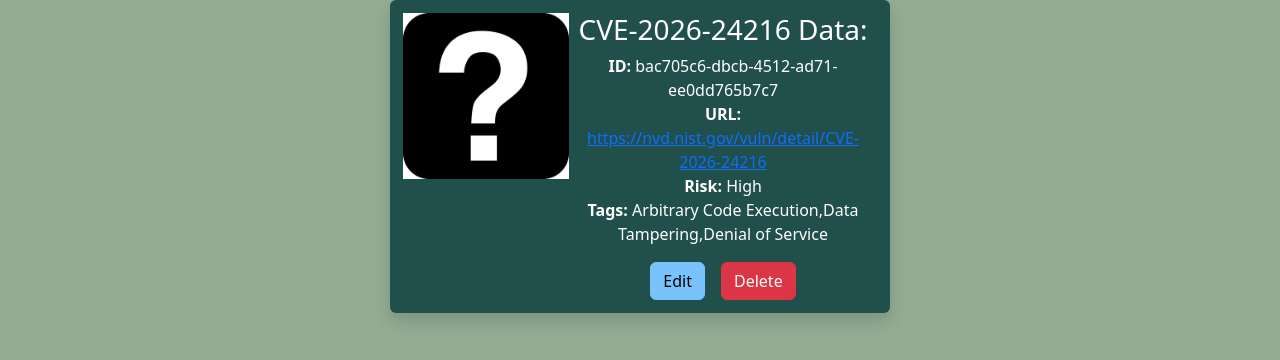
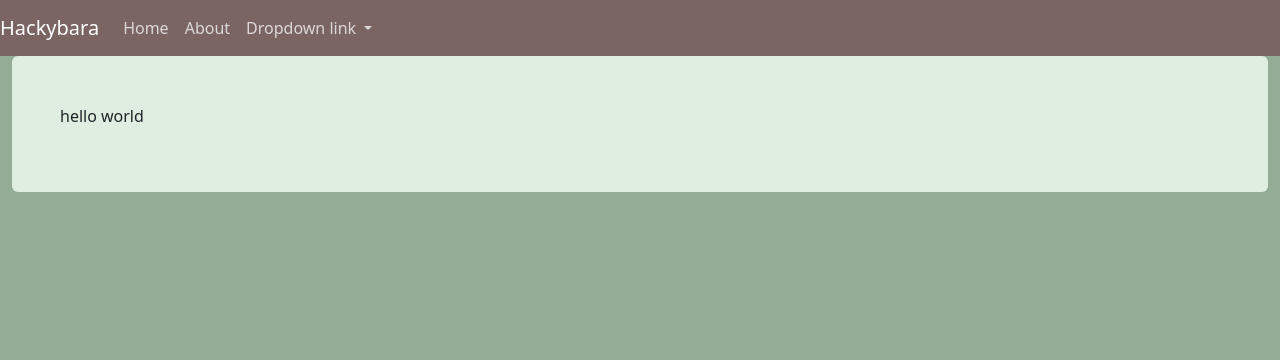
Before and after one commit to reidjessica642/CVES-API-frontend, an Angular app: page / in a window 1280 px wide. Shown: the top 360 px of the page. Built offline with nearby package versions, Linux system fonts and the light colour scheme.

Commit message:
Navbar and bootstrap shenanigans, cve-listing

```diff
--- a/src/app/app.html
+++ b/src/app/app.html
@@ -1,2 +1,34 @@
-<app-cve-data></app-cve-data>
+<nav class="navbar navbar-expand-lg custom-navbar">
+  <a class="navbar-brand" href="#">Hackybara</a>
+  <button class="navbar-toggler" type="button" data-bs-toggle="collapse" data-bs-target="#navbarNavDropdown" aria-controls="navbarNavDropdown" aria-expanded="false" aria-label="Toggle navigation">
+    <span class="navbar-toggler-icon"></span>
+  </button>
+  <div class="collapse navbar-collapse" id="navbarNavDropdown">
+    <ul class="navbar-nav">
+      <li class="nav-item active">
+        <a class="nav-link" href="#">Home<span class="sr-only"></span></a>
+      </li>
+      <li class="nav-item">
+        <a class="nav-link" href="#">About</a>
+      </li>
+      <li class="nav-item dropdown">
+        <a class="nav-link dropdown-toggle" href="#" id="navbarDropdownMenuLink" role="button" data-bs-toggle="dropdown" aria-haspopup="true" aria-expanded="false">
+          Dropdown link
+        </a>
+        <div class="dropdown-menu" aria-labelledby="navbarDropdownMenuLink">
+          <a class="dropdown-item" href="#">Action</a>
+        </div>
+      </li>
+    </ul>
+  </div>
+</nav>
+
+<main class="container-fluid">
+    <div class="bg-light p-5 rounded">
+        <!--<app-cve-data></app-cve-data>-->
+        <app-cve-listing></app-cve-listing>
+    </div>
+</main>
+
+<!--TODO if time: Create Custom Footer - might use fontawesome for fake socials (except github)-->
 <router-outlet /> <!--angular currently likes to get mad if I don't include this tag-->
--- a/src/app/app.ts
+++ b/src/app/app.ts
@@ -1,10 +1,11 @@
 import { Component, signal } from '@angular/core';
 import { RouterOutlet } from '@angular/router';
-import { CveData } from "./cve-data/cve-data";
+import { CveData } from "./cve-data/cve-data.js";
+import { CveListing } from './cve-listing/cve-listing.js';
 
 @Component({
   selector: 'app-root',
-  imports: [RouterOutlet, CveData],
+  imports: [RouterOutlet, CveData, CveListing],
   templateUrl: './app.html',
   styleUrl: './app.css'
 })
--- /dev/null
+++ b/src/app/cve-listing/cve-listing.html
@@ -0,0 +1,6 @@
+<!--<ol>
+    @for(cve of cves; track $index) {
+
+    }
+</ol>-->
+<p>hello world</p>
--- /dev/null
+++ b/src/app/cve-listing/cve-listing.ts
@@ -0,0 +1,13 @@
+import { Component } from '@angular/core';
+import { CVES } from '../mock-data/mock-cves.js';
+import { Cve } from '../types/cve.js';
+
+@Component({
+  selector: 'app-cve-listing',
+  imports: [],
+  templateUrl: './cve-listing.html',
+  styleUrl: './cve-listing.css',
+})
+export class CveListing {
+  cves: Cve[] = CVES;
+}
--- a/src/styles.css
+++ b/src/styles.css
@@ -1,3 +1,23 @@
 body {
     background-color: #92AD94;
 }
+
+.custom-navbar {
+    background-color: #7a6563;
+
+    /* text and links */
+    --bs-navbar-brand-color: #ffffff;
+    --bs-navbar-brand-hover-color: #e0e0e0;
+
+    --bs-navbar-color: rgba(255, 255, 255, 0.75);
+    --bs-navbar-hover-color: #ffffff;
+    --bs-navbar-active-color: #ffffff;
+
+    /* color for hamburger */
+    --bs-navbar-toggler-border-color: rgba(255, 255, 255, 0.2);
+}
+
+:root {
+    /* overriding bg color */
+    --bs-light-rgb: 223, 238, 225;
+}
```
Also changed, not shown: src/app/cve-listing/cve-listing.css (added).
